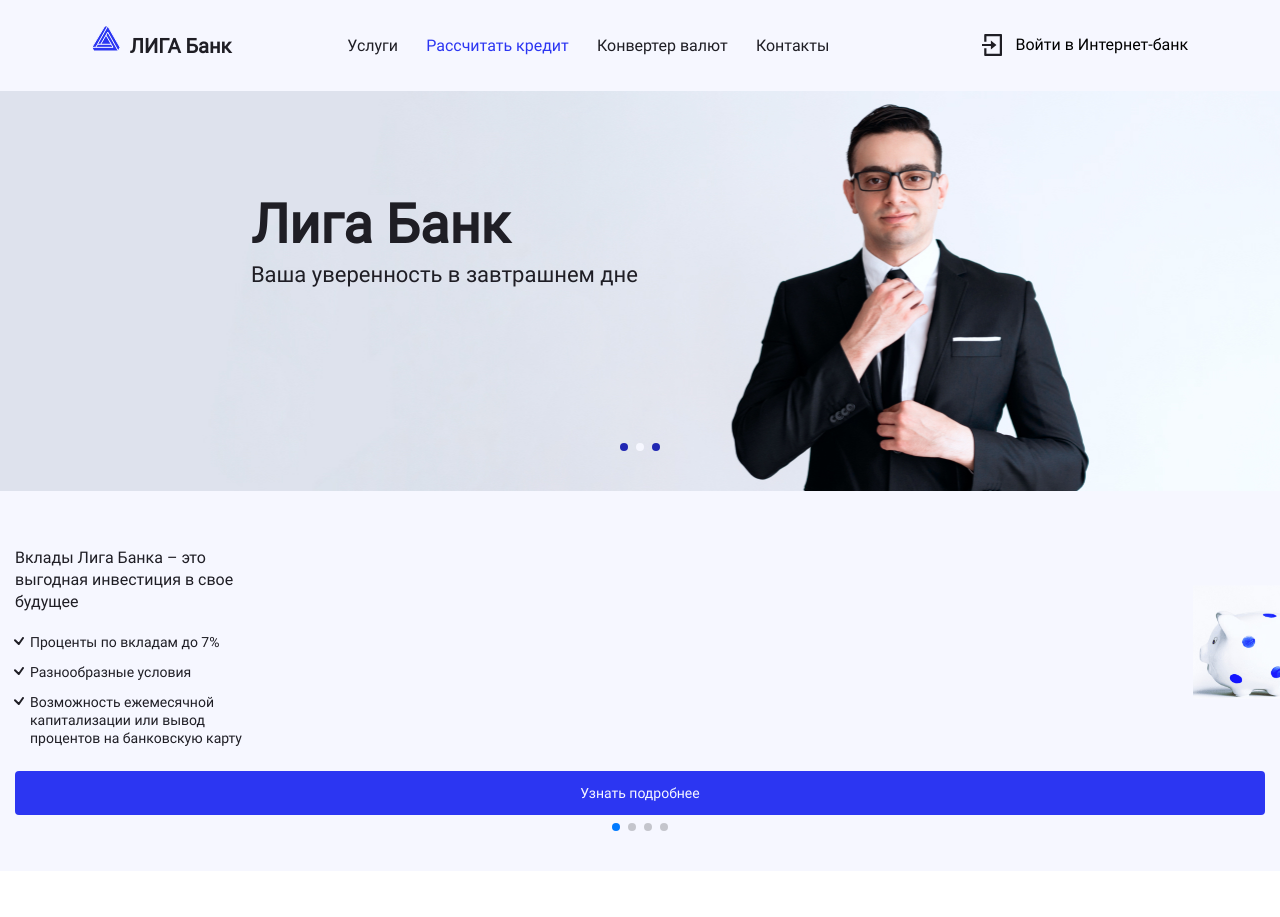
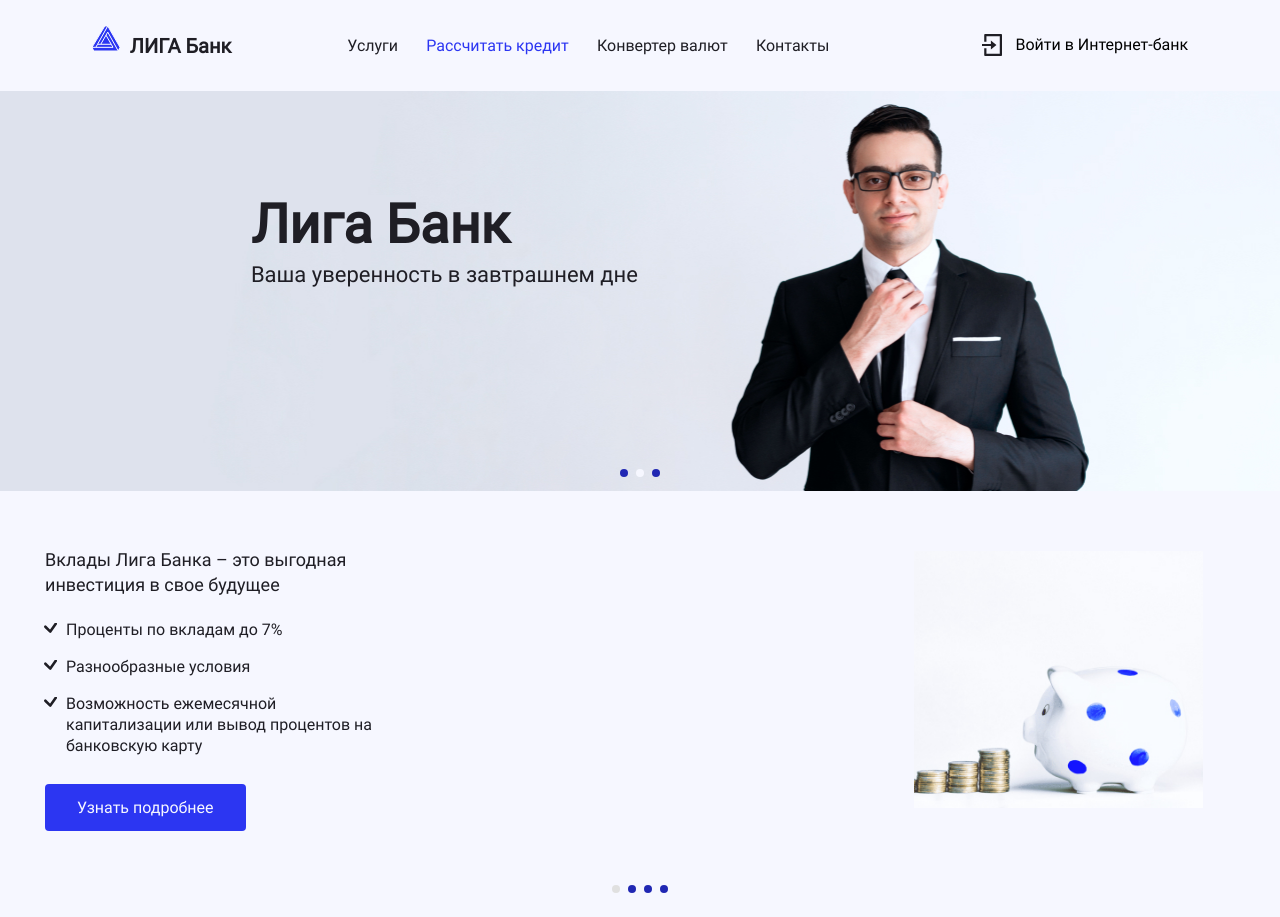
Before and after one commit to iBreadInside/Fadeev_Ligabank-2, a React (Create React App) app in the folder ligabank/: page / in a window 1280 px wide. Before the commit the page ends 871 px from the top, so only its background shows below. Built offline with nearby package versions, Linux system fonts and the light colour scheme; a web font is replaced by a local one.

Commit message:
Адаптация под планшеты

```diff
--- a/ligabank/src/components/services-item/services-item.module.scss
+++ b/ligabank/src/components/services-item/services-item.module.scss
@@ -9,7 +9,7 @@
 }
 
 .title__short {
-  max-width: 226px
+  max-width: 226px;
 }
 
 .advantages {
@@ -65,3 +65,57 @@
   width: 100%;
   padding: 14px 0;
 }
+
+@media (min-width: $tablet-width) {
+  .title {
+    font-size: 18px;
+    line-height: 25px;
+    max-width: 303px;
+    margin-bottom: 22px;
+  }
+
+  .title__short {
+    max-width: 323px;
+  }
+
+  .advantages {
+    margin-left: 21px;
+    margin-bottom: 28px;
+    max-width: $mobile-width;
+  }
+
+  .advantages__short {
+    max-width: 287px;
+
+    & .item:nth-child(1) {
+      max-width: 190px;
+    }
+  }
+
+  .item {
+    font-size: $font-size--default;
+    line-height: 21px;
+    margin-bottom: 16px;
+
+    &::before {
+      width: 13px;
+      height: 10px;
+      left: -20px;
+      top: 5px;
+      transform: scale(1.3);
+    }
+  }
+
+  .info {
+    font-size: $font-size--default;
+    line-height: 22px;
+    max-width: 280px;
+  }
+
+  .link {
+    font-size: $font-size--default;
+    line-height: $line-height--default;
+    width: fit-content;
+    padding: 14px 32px;
+  }
+}
--- a/ligabank/src/components/services-slider/services-slider.jsx
+++ b/ligabank/src/components/services-slider/services-slider.jsx
@@ -1,20 +1,16 @@
 import React from 'react';
-import styles from './services-slider.module.scss';
 // Slider imports
 import { Swiper, SwiperSlide } from 'swiper/react/swiper-react.js';
 import SwiperCore, { Pagination } from 'swiper';
 import 'swiper/swiper.scss';
 import 'swiper/modules/pagination/pagination.scss';
-import './services-slider.scss';
-// import './slider.scss';
+import styles from './services-slider.module.scss';
 // Icons  imports
 import depositIcon from '../../img/svg/tabs/vault.svg';
 import creditIcon from '../../img/svg/tabs/cards.svg';
 import insuranceIcon from '../../img/svg/tabs/security.svg';
 import onlineIcon from '../../img/svg/tabs/phone.svg';
 import ServicesItem from '../services-item/services-item';
-
-SwiperCore.use([Pagination]);
 
 const SERVICES = [
   {
@@ -32,7 +28,7 @@
     id: 2,
     tabName: 'Кредиты',
     tabIcon: creditIcon,
-    title: 'Лига Банк выдает кредиты под любые цели',
+    title: 'Лига Банк выдает кредиты под\u00A0любые\u00A0цели',
     advantages: [
       'Ипотечный кредит',
       'Автокредит',
@@ -63,6 +59,14 @@
   }
 ];
 
+const PaginationSettings = {
+  'bulletActiveClass': styles.pag__active,
+  'bulletClass': `swiper-pagination-bullet ${styles.pag}`,
+  'horizontalClass': 'hor-pag'
+};
+
+SwiperCore.use([Pagination]);
+
 export default function ServicesSlider() {
   return(
     <>
@@ -80,7 +84,7 @@
       <Swiper
         className={styles.services_slider}
         centeredSlides={true}
-        pagination={true}
+        pagination={PaginationSettings}
       >
         {SERVICES.map((service) => (
           <SwiperSlide
--- a/ligabank/src/components/services-slider/services-slider.module.scss
+++ b/ligabank/src/components/services-slider/services-slider.module.scss
@@ -8,6 +8,16 @@
 .services_slider {
   min-height: 362px;
   background-color: $grey--background;
+
+  & .pag:nth-child(n) {
+    margin: 0 2px 1px;
+    background: $dark-blue;
+    opacity: 1;
+  }
+
+  & .pag__active:nth-child(n) {
+    background: $pagination--active;
+  }
 }
 
 .service_slide {
@@ -65,3 +75,37 @@
   background-position: 75% 87%;
   background-size: 300%;
 }
+
+@media (min-width: $tablet-width) {
+  .services_slider {
+    min-height: 380px;
+
+    & .pag:nth-child(n) {
+      margin: 0 4px 10px;
+    }
+  }
+
+  .service_slide {
+    padding: 56px 45px;
+
+    & .img:nth-child(n) {
+      top: -18%;
+      right: 6%;
+      width: 289px;
+      height: 260px;
+      background-size: 135%;
+      background-position: 95%;
+    }
+
+    &:nth-child(3) .img {
+      background-size: 120%;
+      background-position: 44%;
+    }
+
+    &:nth-child(4) .img {
+      background-position: 49% -61%;;
+    }
+  }
+
+
+}
--- a/ligabank/src/components/services-slider/services-slider.scss
+++ /dev/null
@@ -1,17 +0,0 @@
-@import '../../sass/variables.scss';
-
-.swiper-horizontal > .swiper-pagination-bullets {
-  bottom: 10px;
-}
-
-@media (min-width: $tablet-width) {
-  .swiper-horizontal > .swiper-pagination-bullets {
-    bottom: 11px;
-  }
-}
-
-@media (min-width: $desktop-width) {
-  .swiper-horizontal > .swiper-pagination-bullets {
-    bottom: 36px;
-  }
-}
--- a/ligabank/src/components/slider/slider.jsx
+++ b/ligabank/src/components/slider/slider.jsx
@@ -2,12 +2,9 @@
 import { Swiper, SwiperSlide } from 'swiper/react/swiper-react.js';
 import 'swiper/swiper.scss';
 import 'swiper/modules/pagination/pagination.scss';
-import './slider.scss';
 import styles from './slider.module.scss';
 import SlideItem from '../slide-item/slide-item';
 import SwiperCore, { Autoplay, Pagination } from 'swiper';
-
-SwiperCore.use([Pagination, Autoplay]);
 
 const TIMING = 4000;
 
@@ -27,23 +24,25 @@
   }
 ];
 
-const pagination = {
+const PaginationSettings = {
   'clickable': true,
   'bulletActiveClass': styles.pag__active,
   'bulletClass': `swiper-pagination-bullet ${styles.pag}`,
 };
 
-const autoplay = {
+const AutoplaySettings = {
   'delay': TIMING,
   'disableOnInteraction': false,
 };
+
+SwiperCore.use([Pagination, Autoplay]);
 
 export default function Slider() {
   return(
     <Swiper
       className={styles.swiper}
-      pagination={pagination}
-      autoplay={autoplay}
+      pagination={PaginationSettings}
+      autoplay={AutoplaySettings}
       centeredSlides={true}
     >
       {SlidesInfo.map((item) => (
--- a/ligabank/src/components/slider/slider.module.scss
+++ b/ligabank/src/components/slider/slider.module.scss
@@ -5,7 +5,7 @@
   height: 226px;
 
   & .pag:nth-child(n) {
-    margin: 0 2px;
+    margin: 0 2px -5px;
     background: $dark-blue;
     opacity: 1;
   }
@@ -15,7 +15,7 @@
   }
 
   & .pag:nth-child(2) + .pag__active {
-    background: #E0E0E0;
+    background: $pagination--active;
   }
 }
 
@@ -30,7 +30,6 @@
     background-position: 43% 76%;
     background-size: $slider-background-size;
     background-repeat: no-repeat;
-
 
     @media (min-resolution: 2dppx) {
       background-image: url('../../img/slider/cards@2x.png');
@@ -76,6 +75,11 @@
     background-position: 62% 76%;
     background-size: $slider-background-size;
 
+    &:nth-child(1) {
+      background-position: 64% 48%;
+      background-size: 1067px;
+    }
+
     &:nth-child(3) {
       background-position: 50% 76%;
     }
--- a/ligabank/src/components/slider/slider.scss
+++ /dev/null
@@ -1,17 +0,0 @@
-@import '../../sass/variables.scss';
-
-.swiper-horizontal > .swiper-pagination-bullets {
-  bottom: 5px;
-}
-
-@media (min-width: $tablet-width) {
-  .swiper-horizontal > .swiper-pagination-bullets {
-    bottom: 11px;
-  }
-}
-
-@media (min-width: $desktop-width) {
-  .swiper-horizontal > .swiper-pagination-bullets {
-    bottom: 36px;
-  }
-}
--- a/ligabank/src/sass/variables.scss
+++ b/ligabank/src/sass/variables.scss
@@ -33,7 +33,7 @@
 $grey--line: #C1C2CA;
 $grey--text: #707C87;
 $grey--modal: #394959;
+$pagination--active: #E0E0E0;
 
-// $first-slide-background: linear-gradient(0deg, $dark-blue 0%, $han-purple 67%);
 $second-slide-background: #E2E6F1;
 $third-slide-background: #E9F1FE;
```
